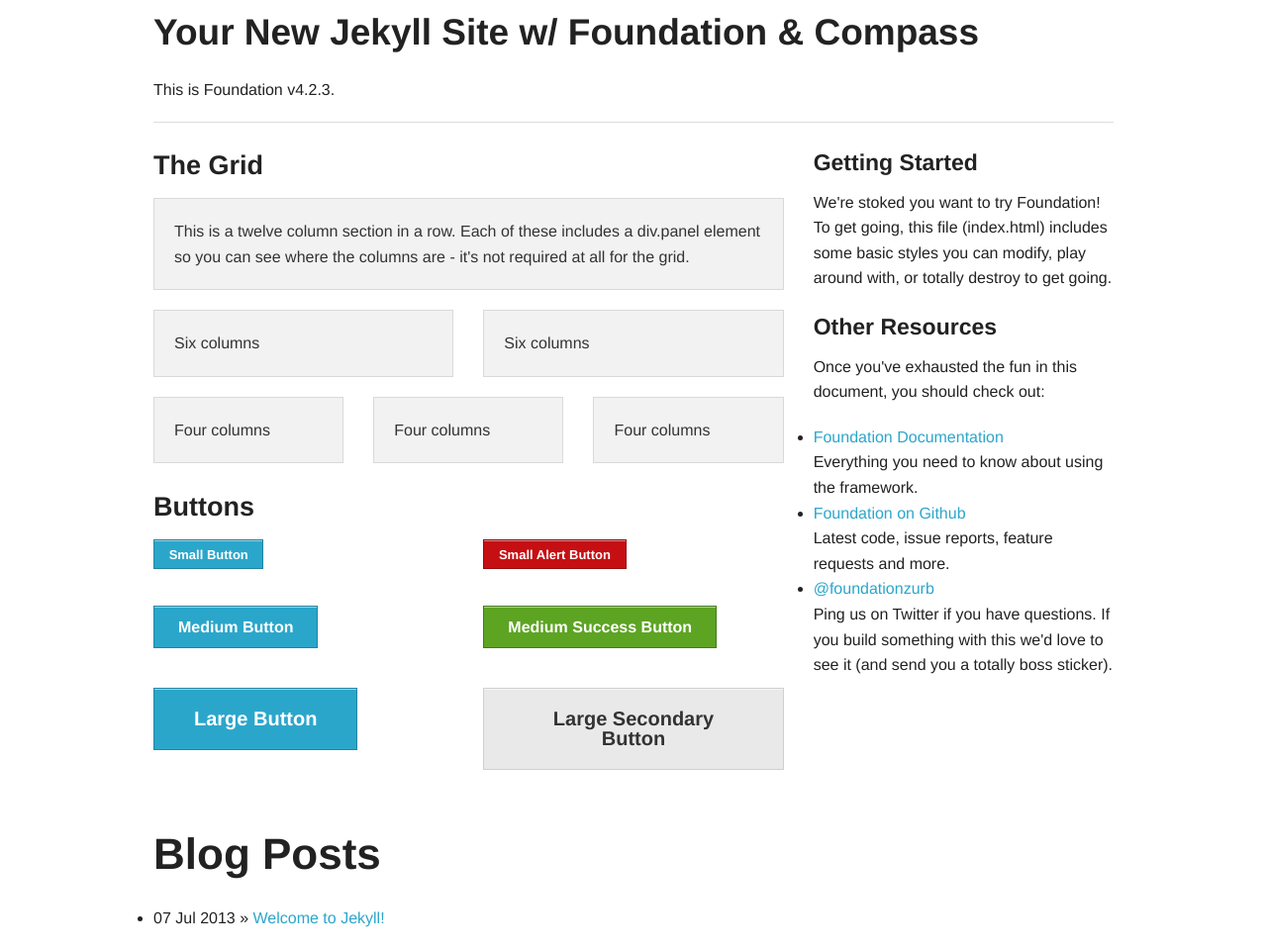
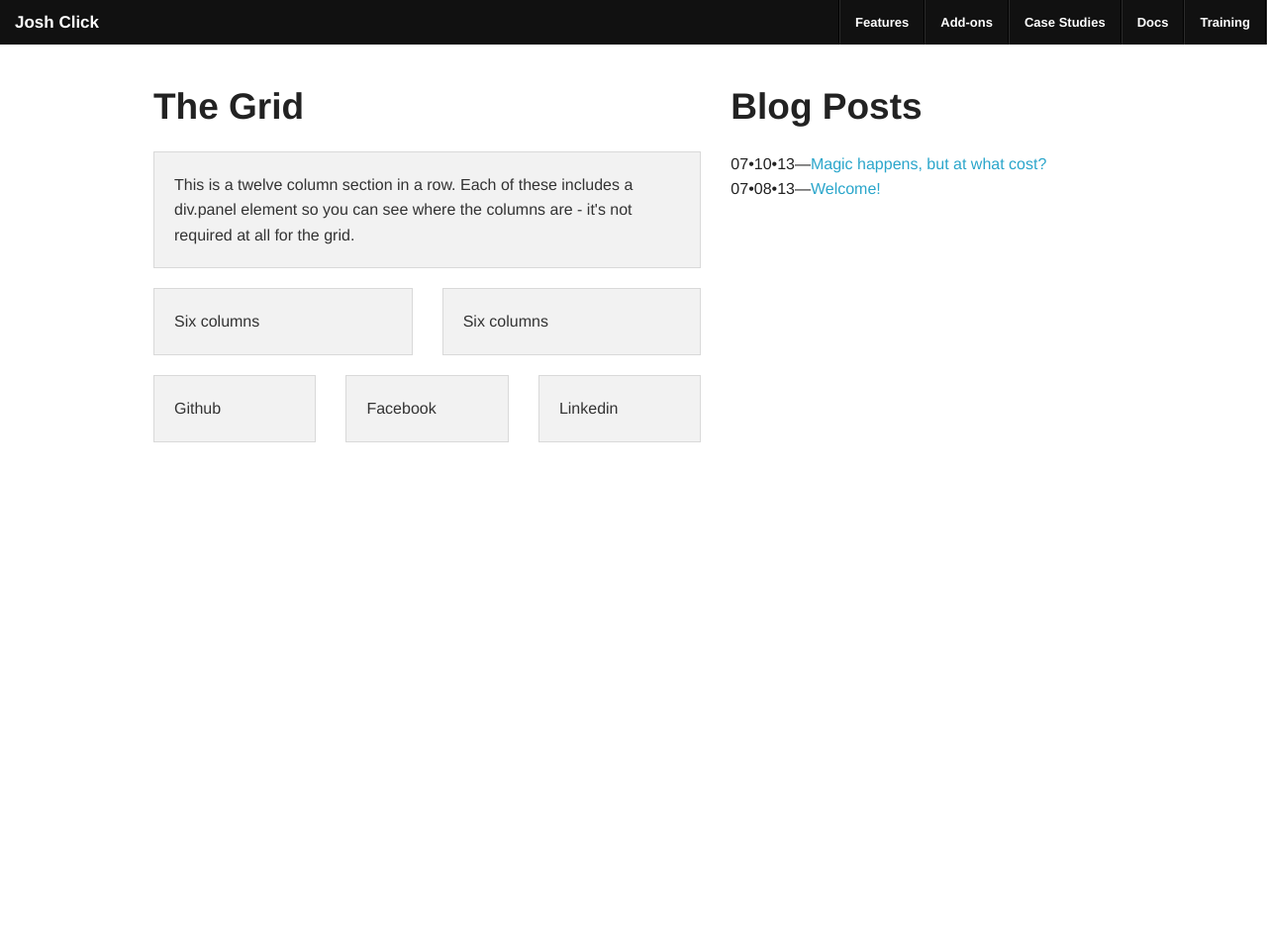
Before and after one commit to joshclick/joshclick.github.io, a Jekyll site: the page built from index.html, in a window 1280 px wide. Shown: the whole page at 99% size. Built offline with Jekyll 4.4.1, drawn with Linux system fonts in a browser that asks for light colours; after the commit the page ends 900 px from its top, so only the background shows below that.

Commit message:
compass works automatically now, changed content, seeing if compass runs on Github pages properly

```diff
--- a/_config.yml
+++ b/_config.yml
@@ -1,4 +1 @@
 name: Josh Click
-safe: true
-lsi: false
-pygments: true
--- a/_layouts/default.html
+++ b/_layouts/default.html
@@ -14,6 +14,35 @@
 
 </head>
 <body>
+  <nav class="top-bar" style="">
+    <ul class="title-area">
+      <!-- Title Area -->
+      <li class="name">
+        <h1><a href="/">Josh Click</a></h1>
+      </li>
+      <li class="toggle-topbar menu-icon"><a href="#"><span></span></a></li>
+    </ul>
+
+    <section class="top-bar-section">
+      <!-- Right Nav Section -->
+      <ul class="right">
+        <li class="divider"></li>
+        <li class=""><a href="/blog">Features</a></li>
+        <li class="divider"></li>
+        <li class=""><a href="/templates.php">Add-ons</a></li>
+        <li class="divider"></li>
+        <li class=""><a href="/case-jacquelinewest.php">Case Studies</a></li>
+        <li class="divider"></li>
+        <li class=""><a href="/docs/">Docs</a></li>
+        <li class="divider"></li>
+        <li class=""><a href="/training.php">Training</a></li>
+        <li class="divider"></li>
+      </ul>
+    </section>
+  </nav>
+
+
+
   <div class="row">
     <div class="large-12 columns">
       {{ content }}
--- /dev/null
+++ b/_posts/2013-07-10-magic.md
@@ -0,0 +1,11 @@
+---
+layout: post
+title:  "Magic happens, but at what cost?"
+date:   2013-07-10
+categories: blog
+---
+Magic happens, but at what cost?
+
+7&middot;10&middot;13 &mdash;A Chinese potter decided he wanted to perfect the most exquisite glaze imaginable. At the end of his meaningful life, he walked into the kiln. The next day his assistants opened the kiln, and they saw the most exquisite glaze imaginable.  Magic happens, but at what cost?
+
+http://www.linkedin.com/today/post/article/20130701193044-24171-entrepreneurs-are-you-walking-into-the-fire-mindfully
--- /dev/null
+++ b/_sass/_custom.scss
@@ -0,0 +1,3 @@
+ul {
+	list-style-type: none;
+}
--- a/_sass/app.scss
+++ b/_sass/app.scss
@@ -6,6 +6,8 @@
 
 // Comment out this import if you are customizing you imports below
 @import "foundation";
+
+@import "custom";
 
 // Import specific parts of Foundation by commenting the import "foundation"
 // and uncommenting what you want below. You must uncomment the following if customizing
--- a/index.html
+++ b/index.html
@@ -1,18 +1,11 @@
 ---
 layout: default
-title: Your New Jekyll Site w/ Foundation &amp; Compass
+title: Josh Click
 ---
-<div class="row">
-  <div class="large-12 columns">
-    <h2>{{ page.title }}</h2>
-    <p>This is Foundation v4.2.3.</p>
-    <hr />
-  </div>
-</div>
 
 <div class="row">
-  <div class="large-8 columns">
-    <h3>The Grid</h3>
+  <div class="large-7 columns">
+    <h2>The Grid</h2>
 
     <!-- Grid Example -->
     <div class="row">
@@ -39,56 +32,34 @@
     <div class="row">
       <div class="large-4 columns">
         <div class="panel">
-          <p>Four columns</p>
+          <p>Github</p>
         </div>
       </div>
       <div class="large-4 columns">
         <div class="panel">
-          <p>Four columns</p>
+          <p>Facebook</p>
         </div>
       </div>
       <div class="large-4 columns">
         <div class="panel">
-          <p>Four columns</p>
+          <p>Linkedin</p>
         </div>
-      </div>
-    </div>
-
-    <h3>Buttons</h3>
-
-    <div class="row">
-      <div class="large-6 columns">
-        <p><a href="#" class="small button">Small Button</a></p>
-        <p><a href="#" class="button">Medium Button</a></p>
-        <p><a href="#" class="large button">Large Button</a></p>
-      </div>
-      <div class="large-6 columns">
-        <p><a href="#" class="small alert button">Small Alert Button</a></p>
-        <p><a href="#" class="success button">Medium Success Button</a></p>
-        <p><a href="#" class="large secondary button">Large Secondary Button</a></p>
       </div>
     </div>
   </div>
 
-  <div class="large-4 columns">
-    <h4>Getting Started</h4>
-    <p>We're stoked you want to try Foundation! To get going, this file (index.html) includes some basic styles you can modify, play around with, or totally destroy to get going.</p>
-
-    <h4>Other Resources</h4>
-    <p>Once you've exhausted the fun in this document, you should check out:</p>
-    <ul class="disc">
-      <li><a href="http://foundation.zurb.com/docs">Foundation Documentation</a><br />Everything you need to know about using the framework.</li>
-      <li><a href="http://github.com/zurb/foundation">Foundation on Github</a><br />Latest code, issue reports, feature requests and more.</li>
-      <li><a href="http://twitter.com/foundationzurb">@foundationzurb</a><br />Ping us on Twitter if you have questions. If you build something with this we'd love to see it (and send you a totally boss sticker).</li>
-    </ul>
+  <div class="large-5 columns">
+    <h2>Blog Posts</h2>
+    <div class="row">
+      <div class="large-12 columns">
+        <ul>
+          {% for post in site.posts %}
+            <li>
+              <span>{{ post.date | date: "%m&bull;%d&bull;%y" }}</span>&mdash;<a href="{{ post.url }}">{{ post.title }}</a>
+            </li>
+          {% endfor %}
+        </ul>
+      </div>
+    </div>
   </div>
 </div>
-
-<div id="home">
-  <h1>Blog Posts</h1>
-  <ul class="posts">
-    {% for post in site.posts %}
-    <li><span>{{ post.date | date_to_string }}</span> &raquo; <a href="{{ post.url }}">{{ post.title }}</a></li>
-    {% endfor %}
-  </ul>
-</div>
```
Also changed, not shown: _posts/2013-07-07-welcome-to-jekyll.md (deleted, +0 -24 lines), _posts/2013-07-08-wecome.md (added, +12 -0 lines), _sass/config.rb (+5 -3 lines), _plugins/generator_scss.rb (line endings or trailing spaces), css/app.css.
